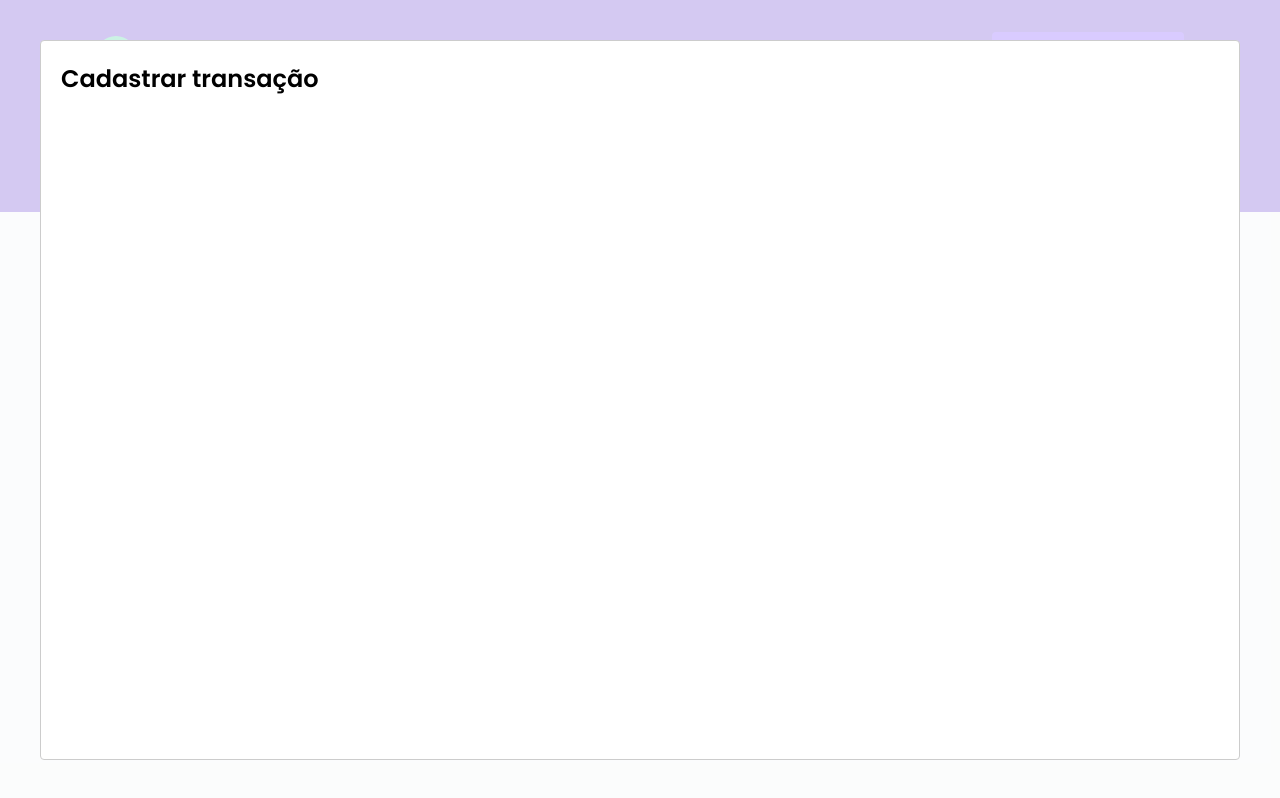
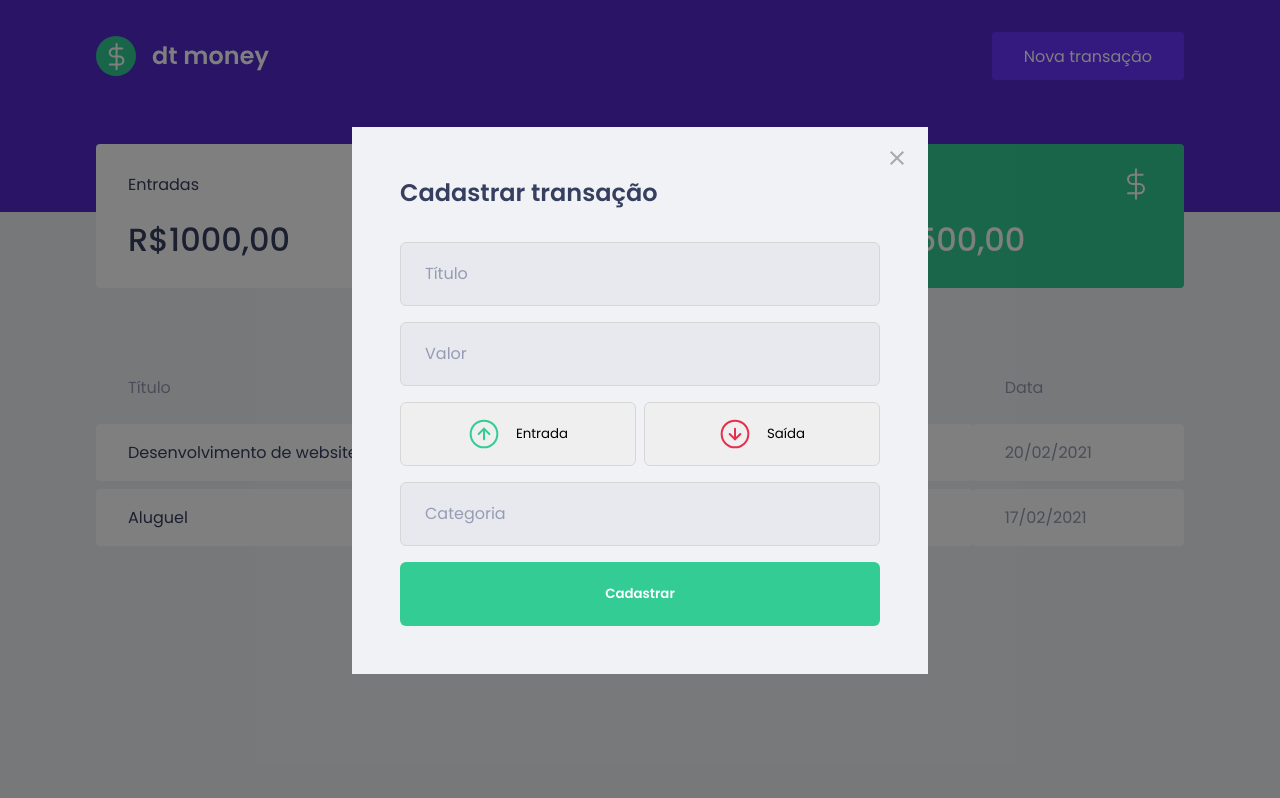
Before and after one commit to eduardylopes/dtmoney, a React (Vite) app: page / in a window 1280 px wide. Both pictures are taken after a click on the button "Nova transação". Built offline with nearby package versions, Linux system fonts and the light colour scheme; no server answers; what miragejs would draw is missing.

Commit message:
modal interface done

```diff
--- a/src/components/NewTransactionModal/index.tsx
+++ b/src/components/NewTransactionModal/index.tsx
@@ -1,5 +1,8 @@
 import Modal from 'react-modal';
 import { Container } from './styles';
+import incomeImg from '../../assets/income.svg';
+import outcomeImg from '../../assets/outcome.svg';
+import closeImg from '../../assets/close.svg';
 
 interface NewTransactionModalProps {
   isOpen: boolean;
@@ -11,8 +14,37 @@ export function NewTransactionModal({
   onRequestClose,
 }: NewTransactionModalProps) {
   return (
-    <Modal isOpen={isOpen} onRequestClose={onRequestClose}>
-      <h2>Cadastrar transação</h2>
+    <Modal
+      isOpen={isOpen}
+      onRequestClose={onRequestClose}
+      overlayClassName="react-modal-overlay"
+      className="react-modal-content"
+    >
+      <button
+        type="button"
+        onClick={onRequestClose}
+        className="react-modal-close"
+      >
+        <img src={closeImg} alt="Fechar modal" />
+      </button>
+
+      <Container>
+        <h2>Cadastrar transação</h2>
+        <input placeholder="Título" />
+        <input placeholder="Valor" type="number" />
+        <div>
+          <button type="button">
+            <img src={incomeImg} alt="Entrada" />
+            Entrada
+          </button>
+          <button type="button">
+            <img src={outcomeImg} alt="Saída" />
+            Saída
+          </button>
+        </div>
+        <input placeholder="Categoria" />
+        <button type="submit">Cadastrar</button>
+      </Container>
     </Modal>
   );
 }
--- a/src/components/NewTransactionModal/styles.ts
+++ b/src/components/NewTransactionModal/styles.ts
@@ -1,3 +1,70 @@
 import styled from 'styled-components';
 
-export const Container = styled.div``;
+export const Container = styled.form`
+  display: flex;
+  flex-direction: column;
+  gap: 1rem;
+
+  h2 {
+    color: var(--text-title);
+    font-weight: 600;
+    font-size: 1.5rem;
+    margin-bottom: 1rem;
+  }
+
+  input {
+    width: 100%;
+    padding: 0 1.5rem;
+    height: 4rem;
+    border-radius: 0.375rem;
+
+    background-color: var(--input-background);
+    border: 1px solid var(--input-border);
+
+    font-weight: 400;
+    font-size: 1rem;
+
+    &::placeholder {
+      color: var(--text-body);
+    }
+  }
+
+  div {
+    display: flex;
+    width: 100%;
+    gap: 0.5rem;
+
+    & button {
+      display: flex;
+      align-items: center;
+      justify-content: center;
+
+      border: 1.5px solid var(--input-border);
+      border-radius: 0.375rem;
+
+      font-weight: 400;
+
+      height: 4rem;
+      gap: 1rem;
+      flex: 1;
+    }
+  }
+
+  button[type='submit'] {
+    height: 4rem;
+
+    font-weight: 600;
+    color: var(--white);
+
+    border: none;
+    border-radius: 0.375rem;
+
+    background-color: var(--green);
+
+    transition: filter 0.2s;
+
+    &:hover {
+      filter: brightness(0.9);
+    }
+  }
+`;
--- a/src/styles/global.ts
+++ b/src/styles/global.ts
@@ -5,9 +5,15 @@ const GlobalStyle = createGlobalStyle`
     --background: #f0f2f5;
     --shape: #fff;
 
+    --input-background: #e7e9ee;
+    --input-border: #d7d7d7;
+
+    --button-border: #969cb2;
+
     --red: #e52e4d;
     --blue: #5429cc;
     --green: #33cc95;
+    --white: #fff;
 
     --blue-light: #6933ff;
 
@@ -53,6 +59,44 @@ const GlobalStyle = createGlobalStyle`
     opacity: 0.6;
     cursor: not-allowed;
   }
+
+  .react-modal-content {
+    width: 100%;
+    max-width: 576px;
+    padding: 3rem;
+
+    background-color: var(--background);
+    position: relative;
+
+    display: flex;
+    flex-direction: column;
+  }
+
+  .react-modal-overlay {
+    background-color: rgba(0, 0, 0, 0.5);
+
+    position: fixed;
+    inset: 0;
+
+    display: flex;
+    align-items: center;
+    justify-content: center;
+  }
+
+  .react-modal-close {
+    position: absolute;
+    right: 1.5rem;
+    top: 1.5rem;
+
+    border: none;
+    background: transparent;
+
+    transform: filter .2s;
+
+    &:hover {
+      filter: brightness(0.8)
+    }
+  }
 `;
 
 export { GlobalStyle };
```
